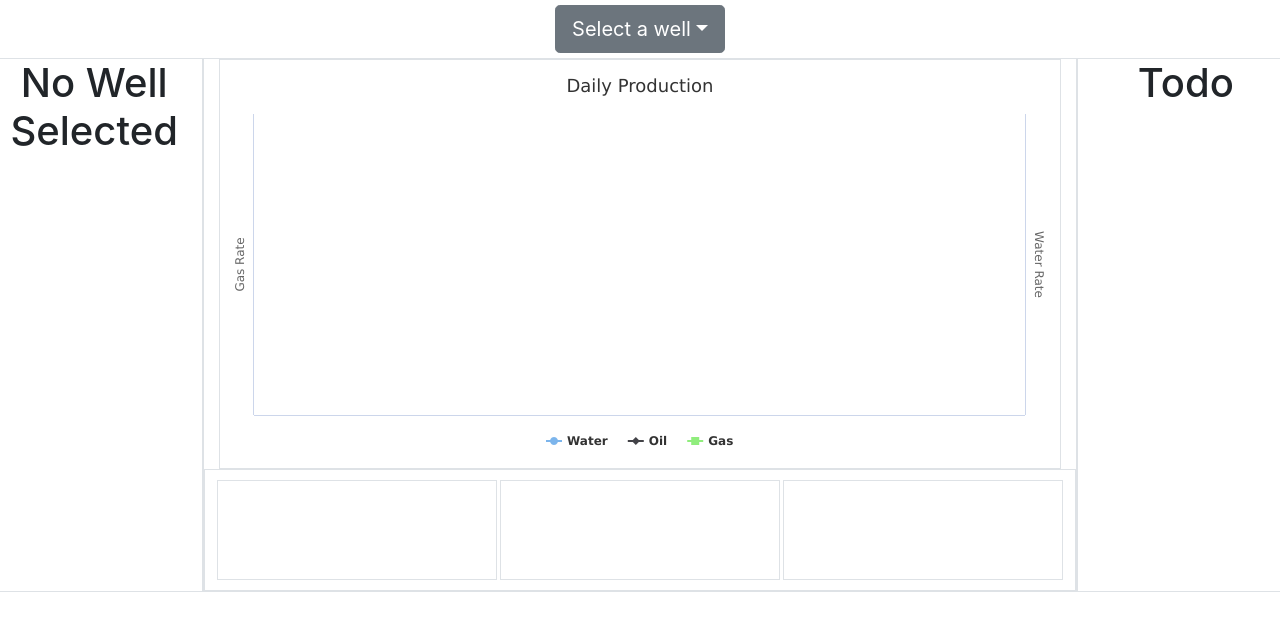
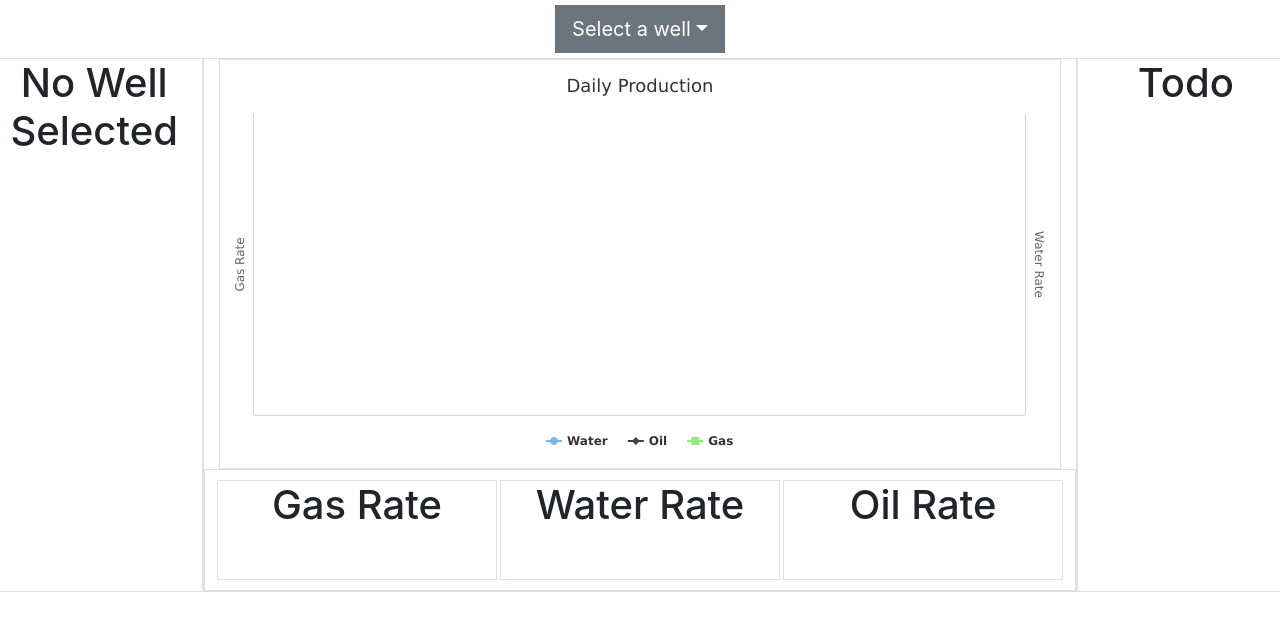
Before and after one commit to mcarmody90/ovs-project, a React (Create React App) app: page / in a window 1280 px wide. Shown: the top 630 px of the page. Built offline with nearby package versions, Linux system fonts and the light colour scheme; the HTML template or start-up script is replaced by a standard one.

Commit message:
add resource rate logic

```diff
--- a/public/styles/styles.css
+++ b/public/styles/styles.css
@@ -1,6 +1,10 @@
 .navbar_component {
   padding: 5px;
   min-height: 50px;
+}
+
+.well-btn {
+  border-radius: 0;
 }
 
 .sub_chart--container {
--- a/src/components/Chart.js
+++ b/src/components/Chart.js
@@ -36,9 +36,6 @@ export class Chart extends Component {
     const last_oil_element = oil[oil.length - 1];
     const last_water_element = water[water.length - 1];
     const last_gas_element = gas[gas.length - 1];
-    console.log('last gas:',last_gas_element);
-    console.log('last oil:',last_oil_element);
-    console.log('last water:',last_water_element);
     return (
       <div>
         <div className="main_chart border">
@@ -87,13 +84,16 @@ export class Chart extends Component {
         </div>
         <div className="row border sub_chart--container">
           <div className="sub_chart border">
-            <h1>{last_gas_element}</h1>
+            <h1>Gas Rate</h1>
+            <h5>{last_gas_element}</h5>
           </div>
           <div className="sub_chart border">
-            <h1>{last_water_element}</h1>
+            <h1>Water Rate</h1>
+            <h5>{last_water_element}</h5>
           </div>
           <div className="sub_chart border">
-            <h1>{last_oil_element}</h1>
+            <h1>Oil Rate</h1>
+            <h5>{last_oil_element}</h5>
           </div>
         </div>
       </div>
--- a/src/components/Navbar.js
+++ b/src/components/Navbar.js
@@ -16,7 +16,7 @@ export class Navbar extends Component {
     return (
       <div className="navbar_component">
         <div className="dropdown">
-          <button className="btn btn-lg btn-secondary dropdown-toggle" type="button" id="dropdownMenuButton" data-toggle="dropdown" aria-haspopup="true" area-expanded="false">
+          <button className="well-btn btn btn-lg btn-secondary dropdown-toggle" type="button" id="dropdownMenuButton" data-toggle="dropdown" aria-haspopup="true" area-expanded="false">
             {this.state.WellID}
           </button>
           <div className="dropdown-menu" aria-labelledby="dropdownMenuButton">
```
